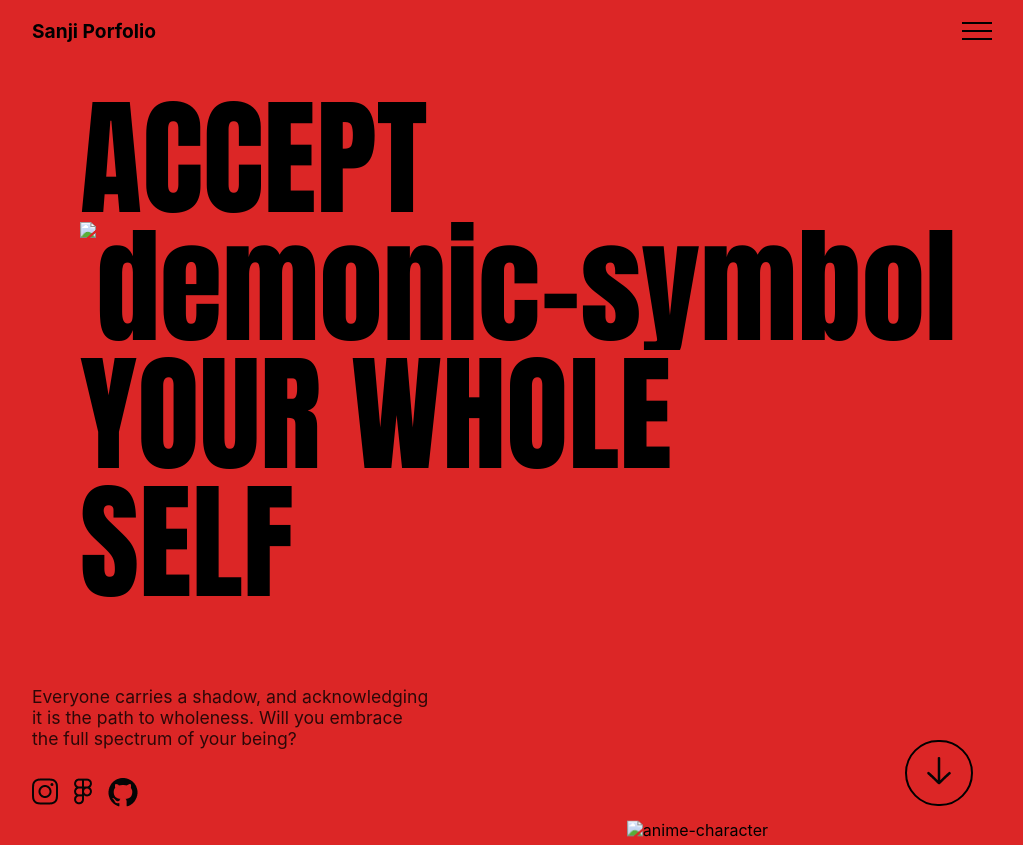
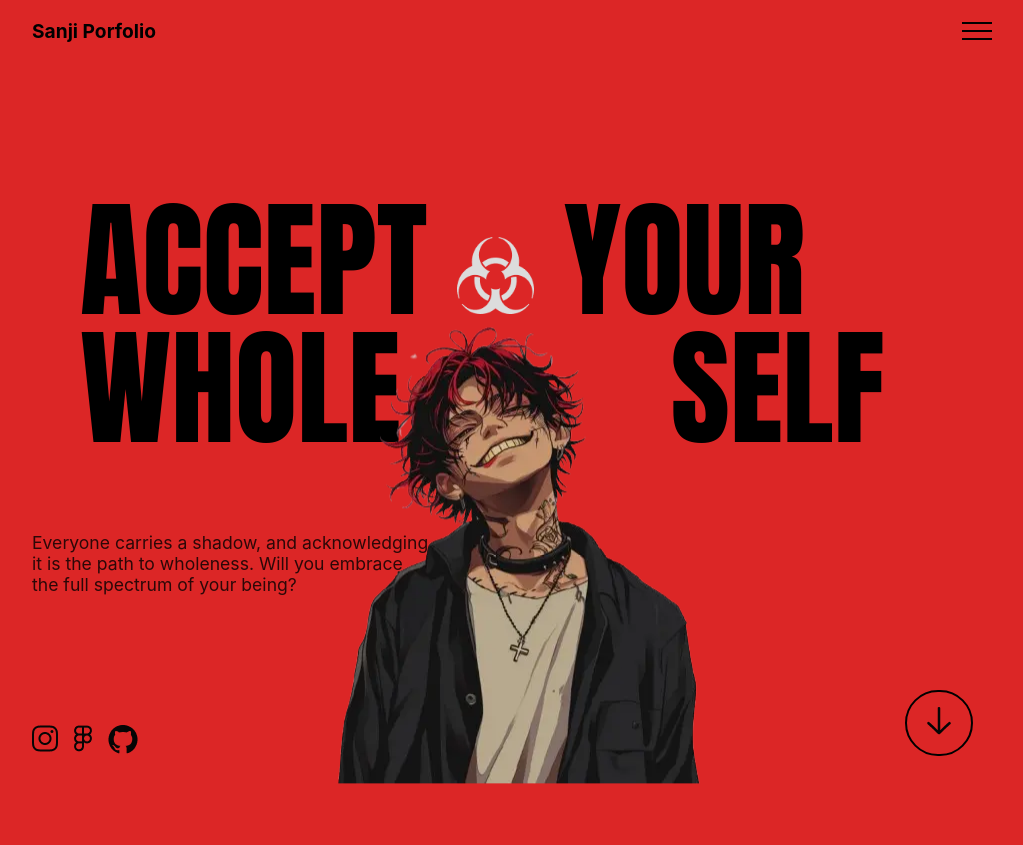
Before and after one commit to karthik-kiran-29/cosplay-portfolio, a plain HTML site: page Index.html in a window 1280 px wide. Shown: the whole page, without its empty margins (128-1151 px from the left). After the commit the page ends 800 px from the top, so only its background shows below. Drawn offline with Linux system fonts and the light colour scheme; the site is published under a folder, as on GitHub Pages, so addresses that start at the root find nothing.

Commit message:
bug fixed

```diff
--- a/Index.html
+++ b/Index.html
@@ -18,11 +18,11 @@
 
     <main class="hero">
         <div class="hero-content">
-            <h1 class="hero-title">ACCEPT <img  class="demonic-symbol"  src="/Assets/demonic-symbol.webp" alt="demonic-symbol"> YOUR WHOLE &nbsp; &nbsp; &nbsp; &nbsp; SELF</h1>
+            <h1 class="hero-title">ACCEPT <img  class="demonic-symbol"  src="Assets/demonic-symbol.webp" alt="demonic-symbol"> YOUR WHOLE &nbsp; &nbsp; &nbsp; &nbsp; SELF</h1>
             <p class="hero-text">Everyone carries a shadow, and acknowledging it is the path to wholeness. Will you embrace the full spectrum of your being?</p>
         </div>
 
-        <div class="floating-character"><img src="/Assets/anime-character.webp" alt="anime-character"></div>
+        <div class="floating-character"><img src="Assets/anime-character.webp" alt="anime-character"></div>
         <div class="footer-contain">
             <div class="social-links">
                 <a href="#" ><img src="Assets/instagram-icon.webp" alt="instagram-icon"></a>
```
